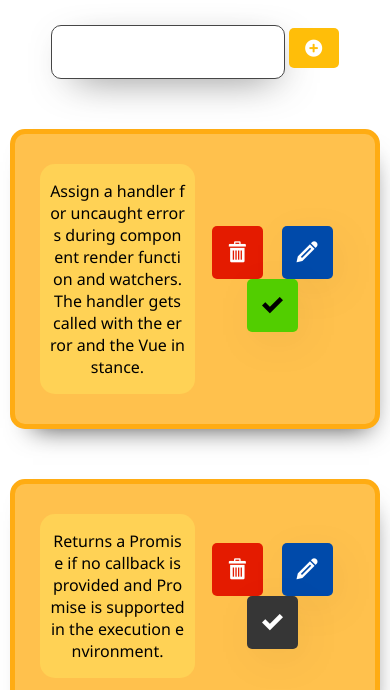
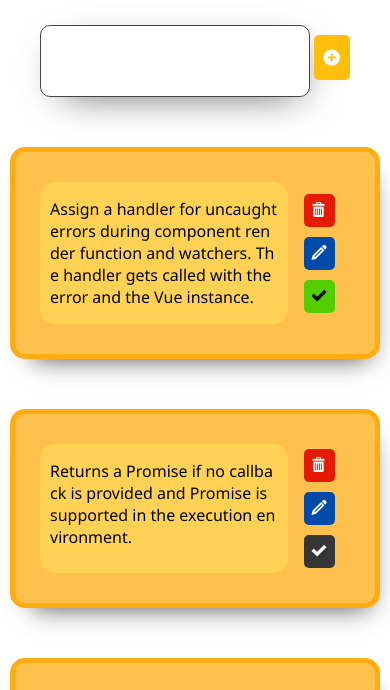
Before and after one commit to aybaneze/notes-Vue.js, a plain HTML site: page index.html in a window 390 px wide. Shown: the part 110-800 px from the top of the page. Drawn offline with nearby package versions, Linux system fonts and the light colour scheme; files whose address does not match are found by name.

Commit message:
vue.js proyecto de notas - eliminar

```diff
--- a/style.css
+++ b/style.css
@@ -26,8 +26,11 @@ body, html{
     -moz-box-shadow: 6px 16px 25px -17px rgba(0,0,0,0.75);
     box-shadow: 6px 16px 25px -17px rgba(0,0,0,0.75);
 }
-.content-text,.content-button{
-    width: 50%;
+.content-text{
+    width: 80%;
+}
+.content-button{
+    width: 20%;
     text-align: center;
 }
 .btn-delete{
@@ -88,15 +91,15 @@ body, html{
     height: 50px;
     border: 1px solid rgb(70, 70, 70);
     border-radius: 10px;
+    padding: 10px 20px;
     -webkit-box-shadow: 6px 11px 41px -17px rgba(0,0,0,0.75);
     -moz-box-shadow: 6px 11px 41px -17px rgba(0,0,0,0.75);
     box-shadow: 6px 11px 41px -17px rgba(0,0,0,0.75);
 }
 .btn-plus{
-    width: 50px;
-    height: 40px;
     border-radius: 5px;
     border: none;
+    padding: 10px 20px;
     background: rgb(255, 190, 9);
     cursor: pointer;
     font-size: 25px;
@@ -111,7 +114,7 @@ body, html{
     align-items: center;
 }
 .content-button div button{
-    margin: 0px 7px;
+    margin: 5px 7px;
 }
 .container-task .content-text{
     background: rgb(255, 210, 85);
@@ -128,3 +131,15 @@ span{
     color: rgb(58, 58, 58);
     font-size: 42px;
 }
+
+@media only screen and (max-width: 600px) {
+    .btn-delete,.btn-check,.btn-edit,.btn-plus {
+        padding: 8px 8px;
+    }
+    span{
+        font-size: 15px;
+    }
+    .btn-plus span{
+        font-size: 20px;
+    }
+}
```
